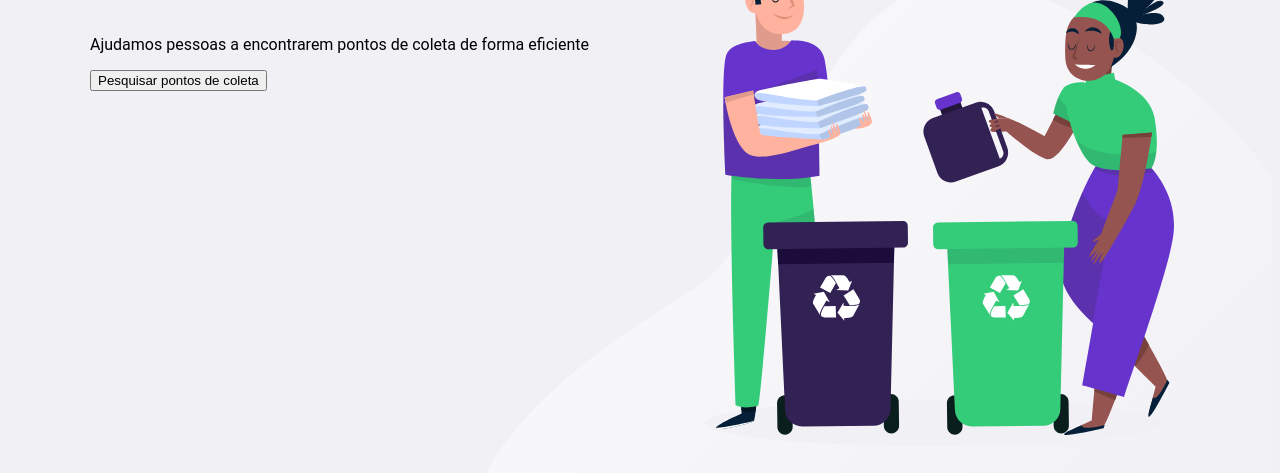
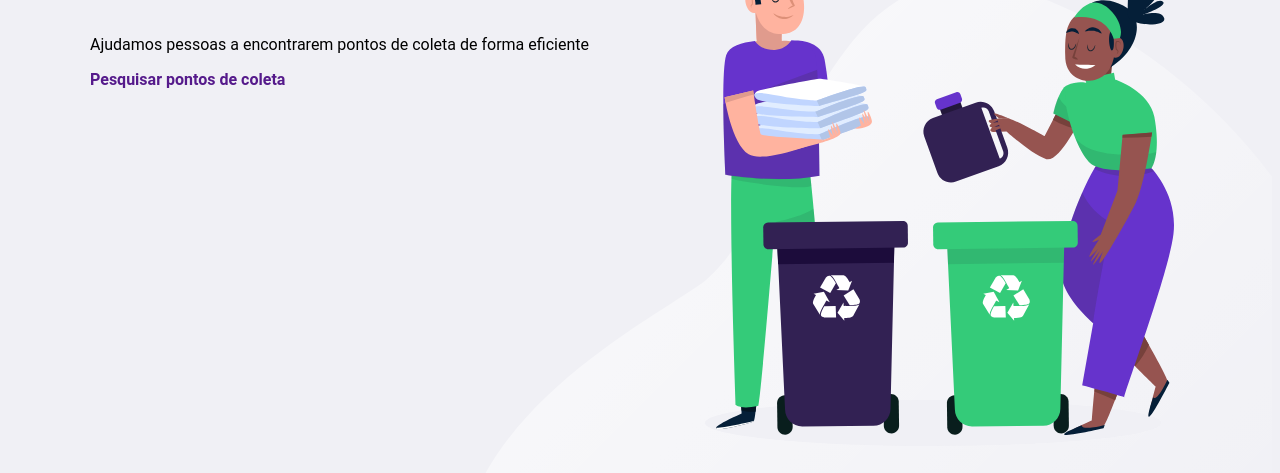
Before and after one commit to nascimentorapha/Ecoleta, a plain HTML site: page index.html in a window 1280 px wide. Shown: the part 253-726 px from the top of the page. Drawn offline with Linux system fonts and the light colour scheme.

Commit message:
finished index page

```diff
--- a/index.html
+++ b/index.html
@@ -7,7 +7,7 @@
 
         <title>Ecoleta</title>
 
-        <link href="https://fonts.googleapis.com/css2?family=Roboto:wght@300;700&Ubuntu:wght@700&display=swap">
+        <link href="https://fonts.googleapis.com/css2?family=Roboto&family=Ubuntu:wght@700&display=swap">
 
         <link rel="stylesheet" href="styles/main.css">
 
@@ -35,7 +35,10 @@
 
                     <p>Ajudamos pessoas a encontrarem pontos de coleta de forma eficiente</p>
 
-                    <button>Pesquisar pontos de coleta</button>
+                    <a href="">
+                        <span></span>
+                        <strong>Pesquisar pontos de coleta</strong>
+                    </a>
 
                 </main>
 
```
